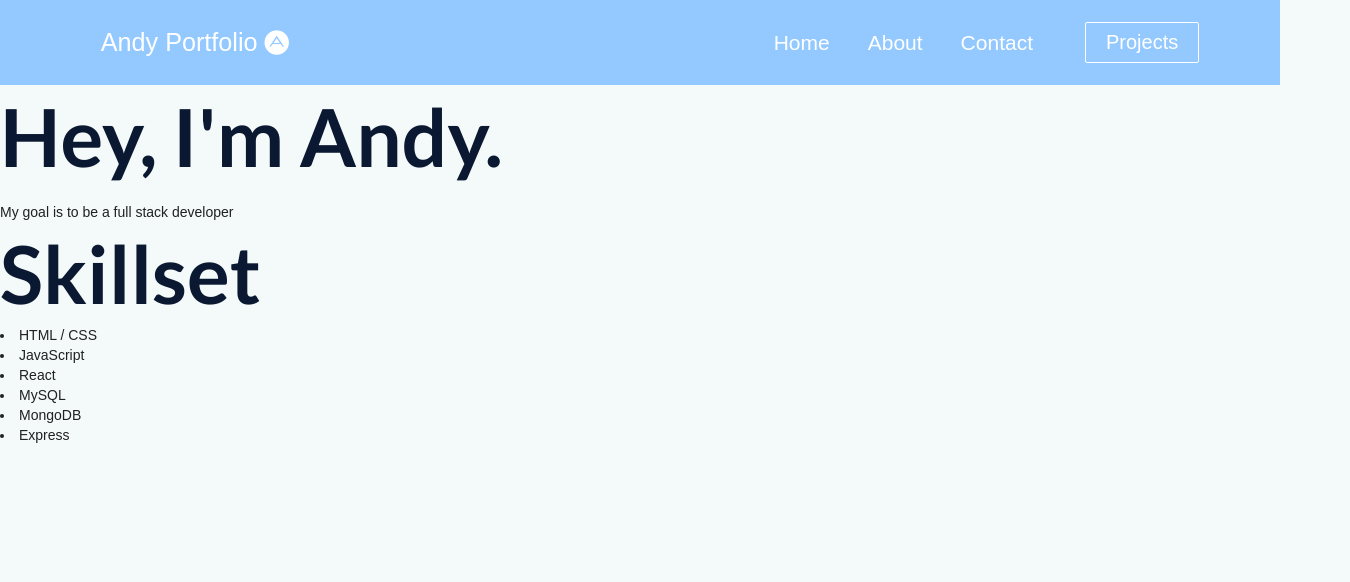
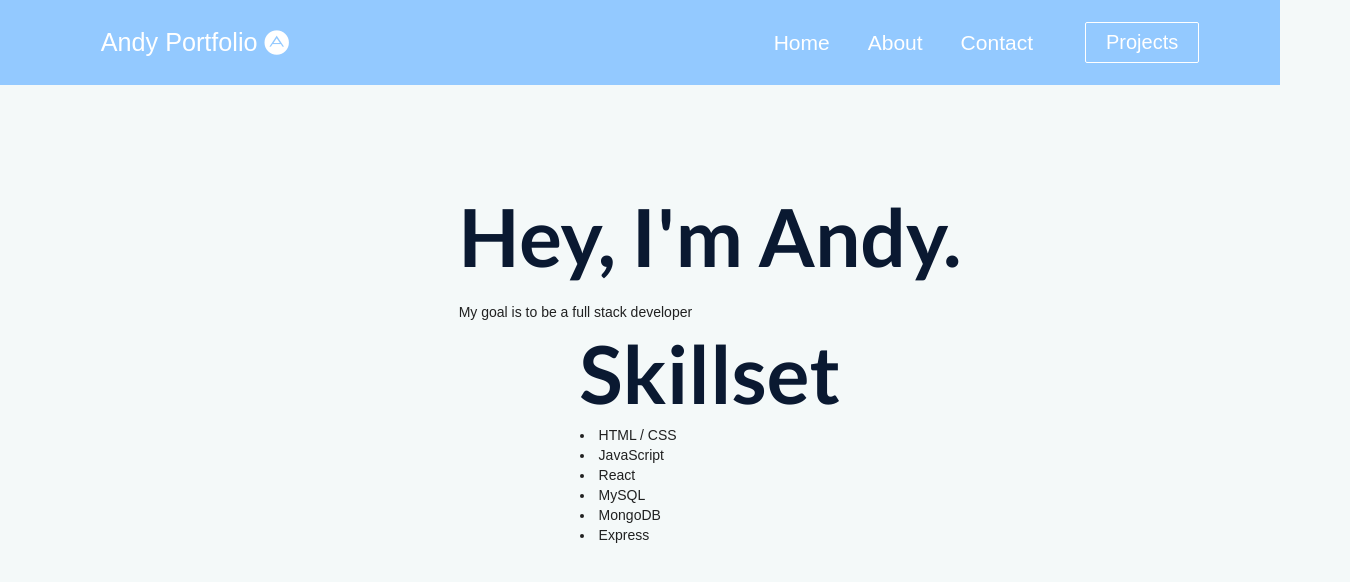
Before and after one commit to andydangit/My-Portfolio, a React (Create React App) app: page /about in a window 1280 px wide. Shown: the top 582 px of the page, 1350 px wide, since content can reach past the window. Built offline with nearby package versions, Linux system fonts and the light colour scheme.

Commit message:
update on About style

```diff
--- a/src/components/pages/About.css
+++ b/src/components/pages/About.css
@@ -0,0 +1,11 @@
+.About_Container{
+background-color: #F4F9F9;
+width: 100%;
+padding-top: 100px;
+display: flex;
+flex-direction: column;
+align-items: center;
+object-fit: contain;
+margin-left: 70px;
+
+}
--- a/src/components/pages/About.js
+++ b/src/components/pages/About.js
@@ -1,4 +1,5 @@
 import React from "react";
+import './About.css'
 
 function About() {
   return (
```
